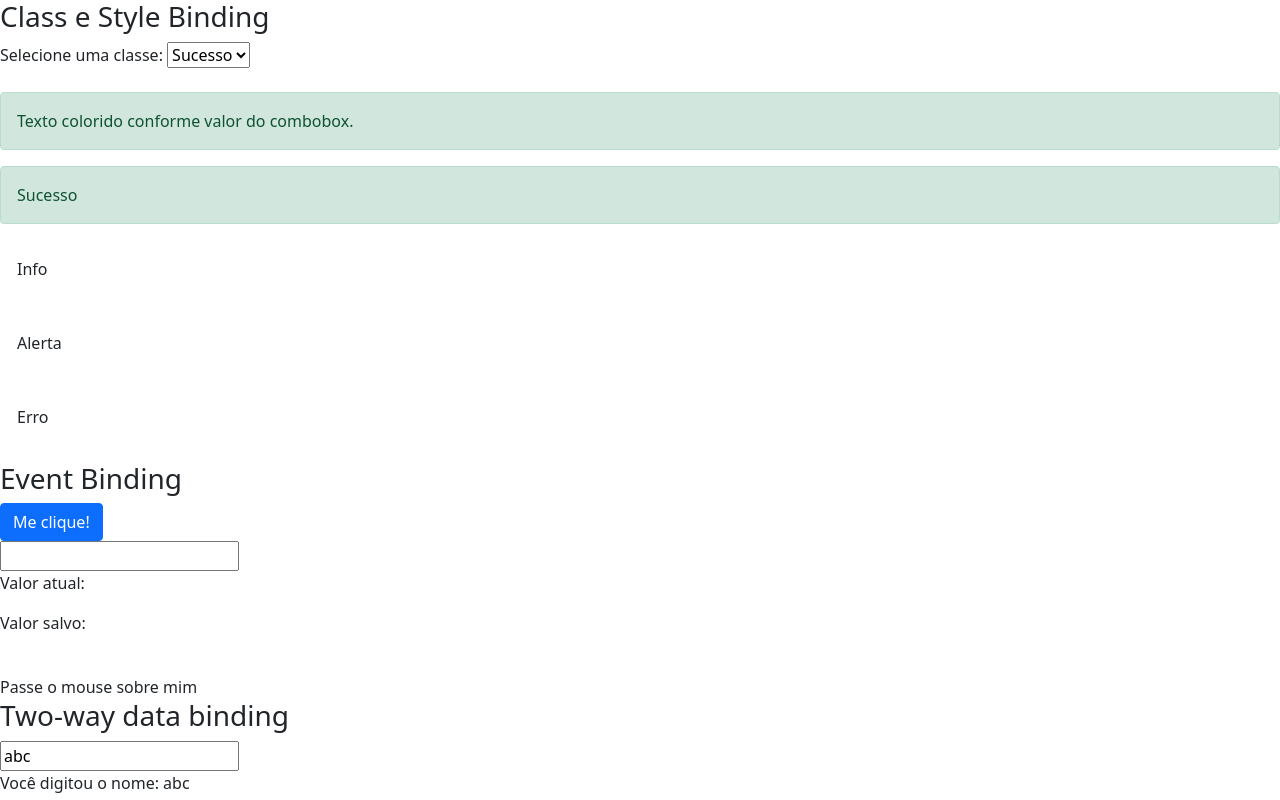
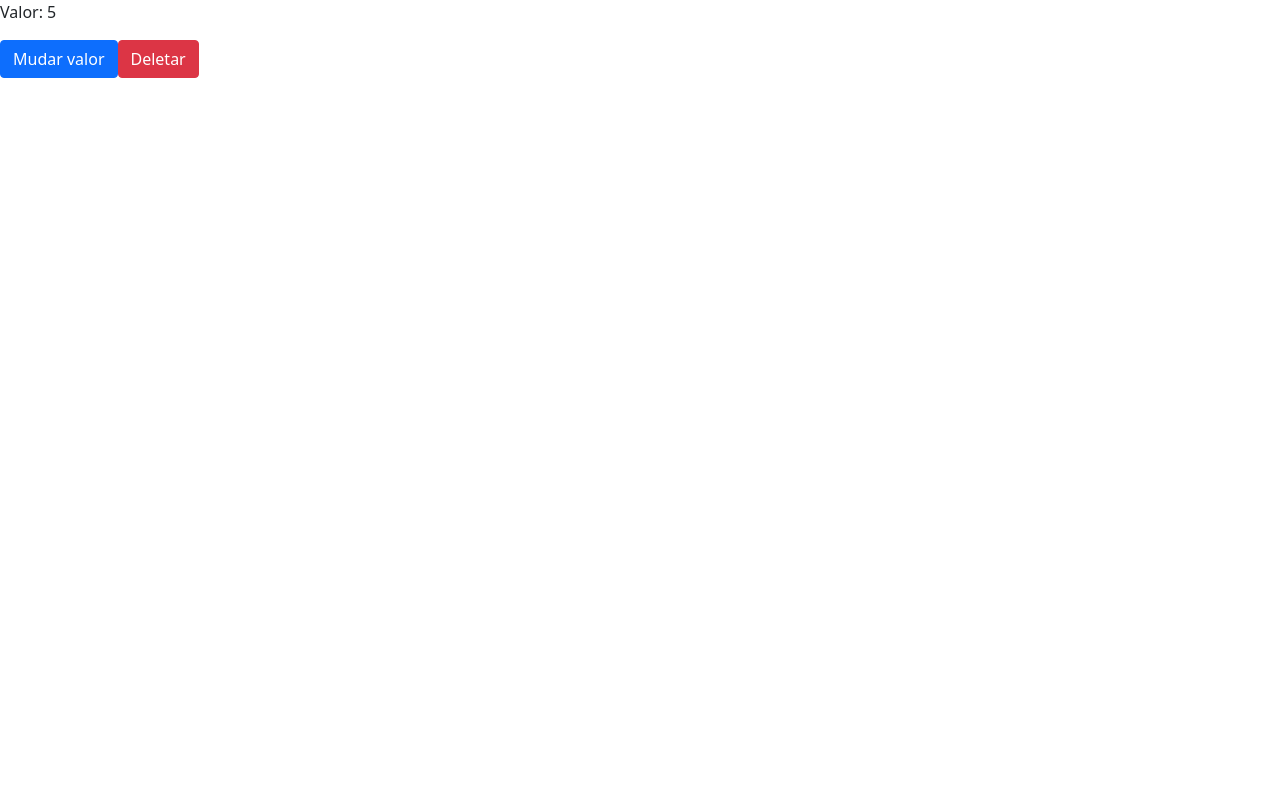
Before and after one commit to not-well/etudes, an Angular app in the folder angular-course-loiane/data-binding/: page / in a window 1280 px wide. Shown: the top 800 px of the page. Built offline with nearby package versions, Linux system fonts and the light colour scheme.

Commit message:
Lesson 15

```diff
--- a/angular-course-loiane/data-binding/src/app/app.component.html
+++ b/angular-course-loiane/data-binding/src/app/app.component.html
@@ -1 +1,4 @@
-<app-data-binding></app-data-binding>
+<!-- <app-data-binding></app-data-binding> -->
+<app-ciclo *ngIf="!deletarCiclo" [valorInicial]="valor"></app-ciclo>
+<button class="btn btn-primary" (click)="mudarValor()">Mudar valor</button>
+<button class="btn btn-danger" (click)="destruirCiclo()">Deletar</button>
--- a/angular-course-loiane/data-binding/src/app/app.component.ts
+++ b/angular-course-loiane/data-binding/src/app/app.component.ts
@@ -3,8 +3,18 @@
 @Component({
   selector: 'app-root',
   templateUrl: './app.component.html',
-  styleUrls: ['./app.component.css']
+  styleUrls: ['./app.component.css'],
 })
 export class AppComponent {
   title = 'data-binding';
+  valor: number = 5;
+  deletarCiclo: boolean = false;
+
+  mudarValor() {
+    this.valor++;
+  }
+
+  destruirCiclo() {
+    this.deletarCiclo = true;
+  }
 }
--- a/angular-course-loiane/data-binding/src/app/app.module.ts
+++ b/angular-course-loiane/data-binding/src/app/app.module.ts
@@ -7,6 +7,7 @@
 import { DataBindingComponent } from './data-binding/data-binding.component';
 import { InputPropertyComponent } from './input-property/input-property.component';
 import { OutputPropertyComponent } from './output-property/output-property.component';
+import { CicloComponent } from './ciclo/ciclo.component';
 
 @NgModule({
   declarations: [
@@ -15,6 +16,7 @@
     MeuFormComponent,
     InputPropertyComponent,
     OutputPropertyComponent,
+    CicloComponent,
   ],
   imports: [BrowserModule, FormsModule],
   providers: [],
--- /dev/null
+++ b/angular-course-loiane/data-binding/src/app/ciclo/ciclo.component.html
@@ -0,0 +1 @@
+<p>Valor: {{ valorInicial }}</p>
--- /dev/null
+++ b/angular-course-loiane/data-binding/src/app/ciclo/ciclo.component.ts
@@ -0,0 +1,69 @@
+import {
+  AfterContentChecked,
+  AfterContentInit,
+  AfterViewChecked,
+  AfterViewInit,
+  Component,
+  DoCheck,
+  Input,
+  OnChanges,
+  OnDestroy,
+  OnInit,
+  SimpleChanges,
+} from '@angular/core';
+
+@Component({
+  selector: 'app-ciclo',
+  templateUrl: './ciclo.component.html',
+  styleUrls: ['./ciclo.component.css'],
+})
+export class CicloComponent
+  implements
+    OnInit,
+    OnChanges,
+    DoCheck,
+    AfterContentInit,
+    AfterContentChecked,
+    AfterViewInit,
+    AfterViewChecked,
+    OnDestroy
+{
+  @Input()
+  valorInicial: number = 10;
+
+  constructor() {
+    console.log('construtor');
+  }
+
+  ngOnChanges(): void {
+    console.log('ngOnChanges');
+  }
+
+  ngOnInit(): void {
+    console.log('ngOnInit');
+  }
+
+  ngDoCheck(): void {
+    console.log('ngDoCheck');
+  }
+
+  ngAfterContentInit(): void {
+    console.log('ngAfterContentInit');
+  }
+
+  ngAfterContentChecked(): void {
+    console.log('ngAfterContentChecked');
+  }
+
+  ngAfterViewInit(): void {
+    console.log('ngAfterViewInit');
+  }
+
+  ngAfterViewChecked(): void {
+    console.log('ngAfterViewChecked');
+  }
+
+  ngOnDestroy(): void {
+    console.log('ngOnDestroy');
+  }
+}
```
Also changed, not shown: angular-course-loiane/data-binding/src/app/ciclo/ciclo.component.css (added), 1 other file (tests, documents, lock files or other folders).
